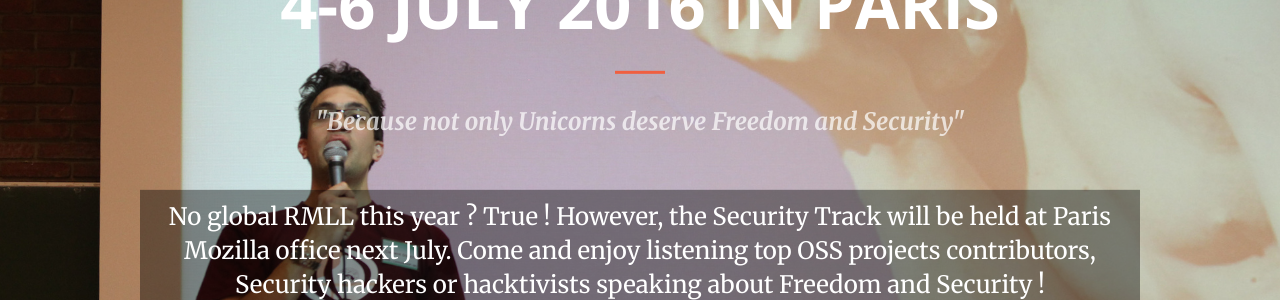
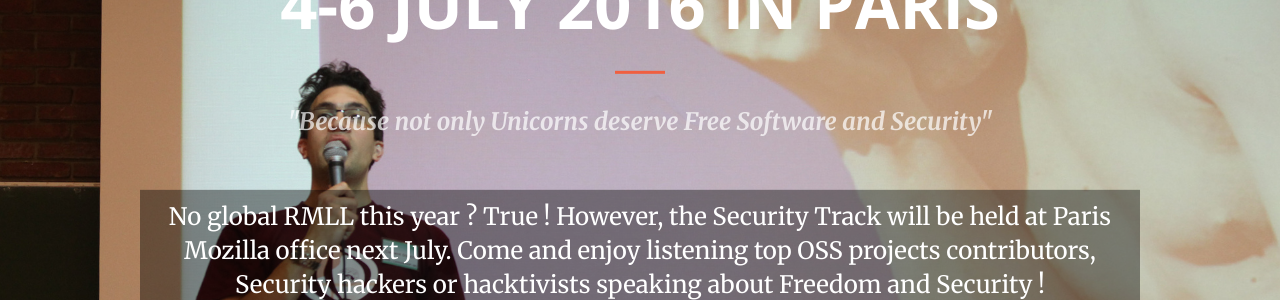
Before and after one commit to EduCodeBe/sec2016, a Jekyll site: the page built from index.html, in a window 1280 px wide and 900 px high. Shown: the part 331-631 px from the top of the window. Built offline with Jekyll 4.4.1, drawn with Linux system fonts in a browser that asks for light colours; Markdown is read by kramdown in place of the engine named in the settings.

Commit message:
Freedom -> Free Software

```diff
--- a/_includes/header.html
+++ b/_includes/header.html
@@ -5,7 +5,7 @@
             <hr>
             <p>
             <span style="font-size: 24px;">
-            <b><i>"Because not only Unicorns deserve Freedom and Security"</i></b><br>
+            <b><i>"Because not only Unicorns deserve Free Software and Security"</i></b><br>
             </span>
             <div  style="font-size: 24px; background-color: rgba(0,0,0,0.4); padding: 10px;" >
 No global RMLL this year ? True ! However, the Security Track will be held at Paris Mozilla office next July. Come and enjoy listening top OSS projects contributors, Security hackers or hacktivists speaking about Freedom and Security !
```
